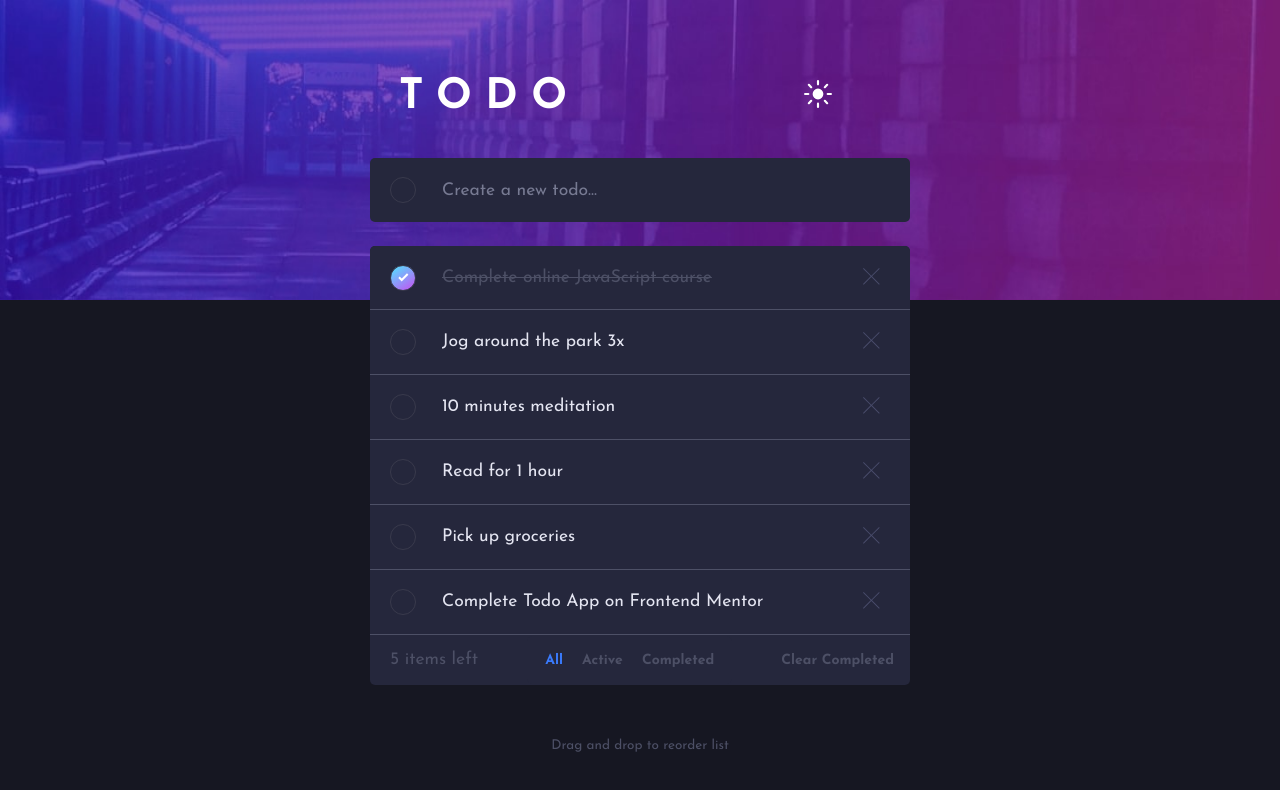
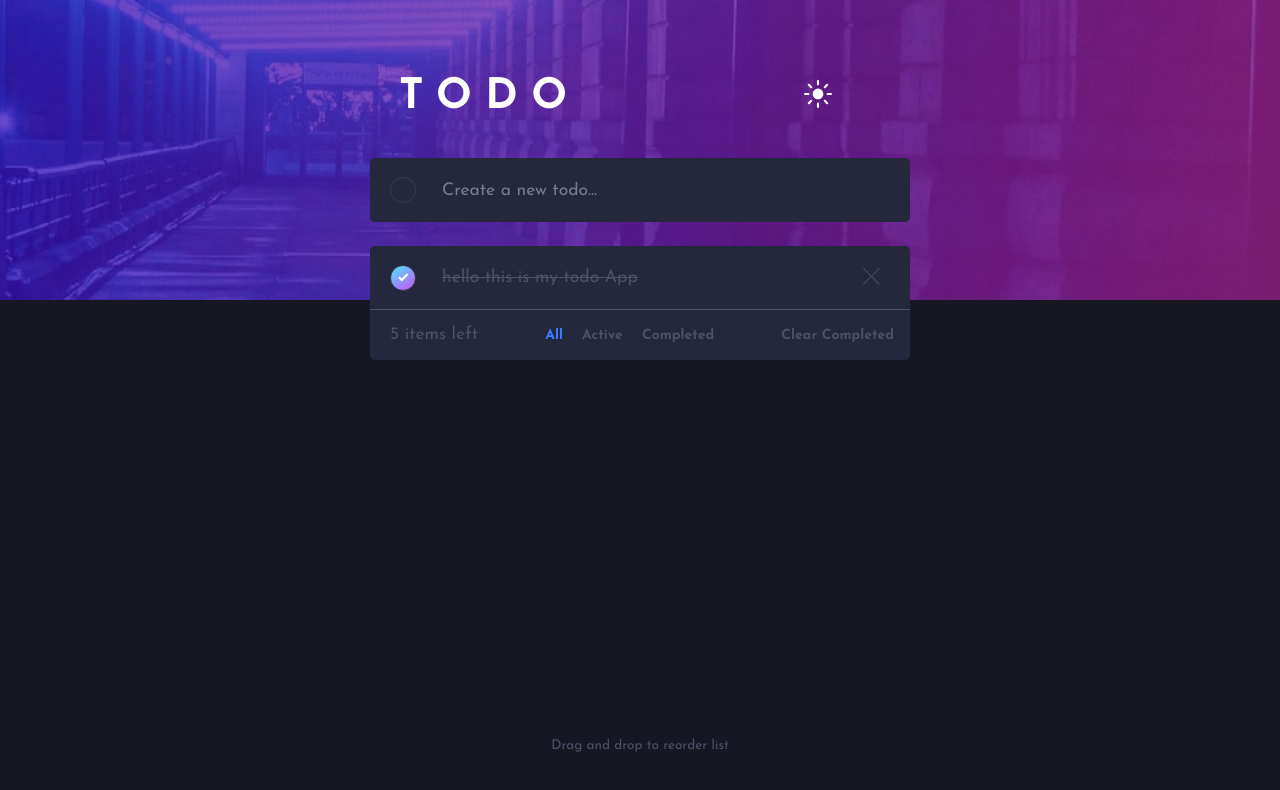
Before and after one commit to JCDMeira/19-todo, a React (Create React App) app: page / in a window 1280 px wide. Shown: the top 790 px of the page. Built offline with nearby package versions, Linux system fonts and the light colour scheme.

Commit message:
feat: update context provider

```diff
--- a/src/Contexts/TaskContext.tsx
+++ b/src/Contexts/TaskContext.tsx
@@ -2,7 +2,7 @@ import React, { createContext, useContext, useState } from 'react';
 
 type TaskType = {
   task: string;
-  isCompleted: string;
+  isCompleted: boolean;
 };
 
 type PropsTaskContext = {
@@ -13,8 +13,8 @@ type PropsTaskContext = {
 const DEFAULT_VALUE = {
   todos: [
     {
-      task: '',
-      isCompleted: '',
+      task: 'hello this is my todo App',
+      isCompleted: true,
     },
   ],
   // eslint-disable-next-line @typescript-eslint/no-empty-function
--- a/src/components/Tasks/CardsConteiner/index.tsx
+++ b/src/components/Tasks/CardsConteiner/index.tsx
@@ -1,37 +1,41 @@
 import React from 'react';
+import { TaskConsumer } from '../../../Contexts/TaskContext';
 import CardTask from '../CardTask';
 import * as S from './styled';
 
 function CardsConteiner(): JSX.Element {
-  const test = [
-    {
-      task: 'Complete online JavaScript course',
-      isCompleted: true,
-    },
-    {
-      task: 'Jog around the park 3x',
-      isCompleted: false,
-    },
-    {
-      task: '10 minutes meditation',
-      isCompleted: false,
-    },
-    {
-      task: 'Read for 1 hour',
-      isCompleted: false,
-    },
-    {
-      task: 'Pick up groceries',
-      isCompleted: false,
-    },
-    {
-      task: 'Complete Todo App on Frontend Mentor',
-      isCompleted: false,
-    },
-  ];
+  const { todos } = TaskConsumer();
+
+  // const test = [
+  //   {
+  //     task: 'Complete online JavaScript course',
+  //     isCompleted: true,
+  //   },
+  //   {
+  //     task: 'Jog around the park 3x',
+  //     isCompleted: false,
+  //   },
+  //   {
+  //     task: '10 minutes meditation',
+  //     isCompleted: false,
+  //   },
+  //   {
+  //     task: 'Read for 1 hour',
+  //     isCompleted: false,
+  //   },
+  //   {
+  //     task: 'Pick up groceries',
+  //     isCompleted: false,
+  //   },
+  //   {
+  //     task: 'Complete Todo App on Frontend Mentor',
+  //     isCompleted: false,
+  //   },
+  // ];
+  console.log(todos);
   return (
     <S.Wrapper>
-      {test.map((task, index) => (
+      {todos.map((task, index) => (
         <CardTask
           key={index}
           dataTask={task}
```
